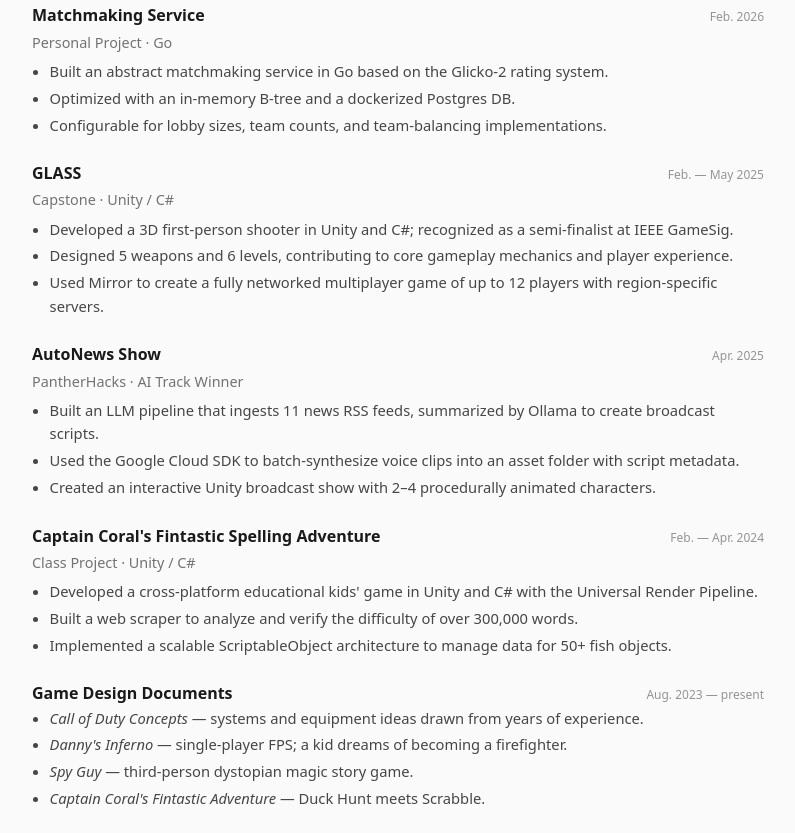
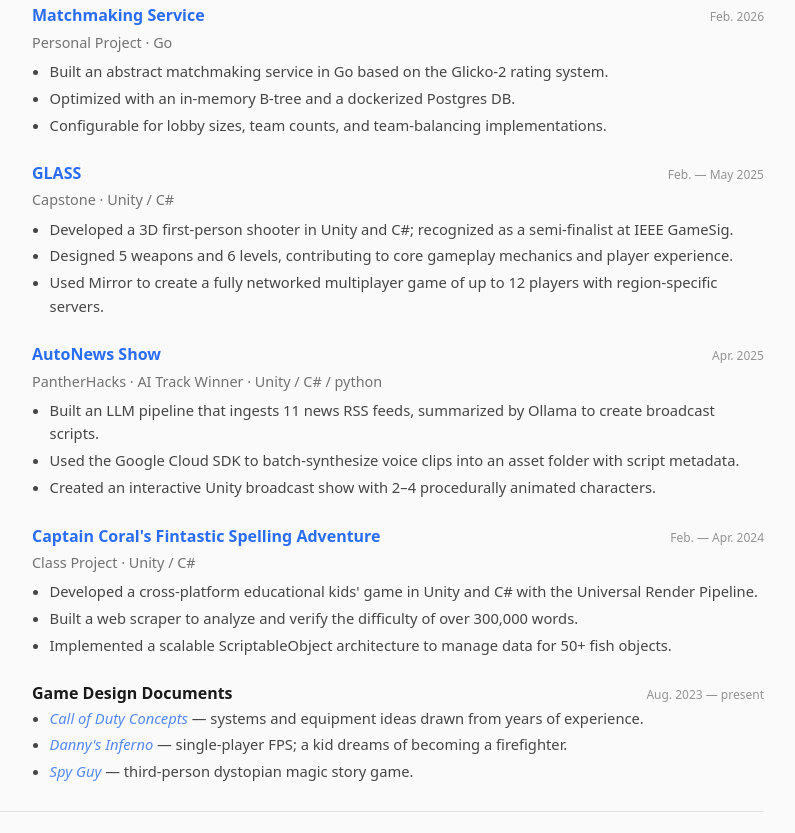
Before and after one commit to Greg-Chinnici/gregdev, a website: page public/index.html in a window 1280 px wide. Shown: the part 685-1518 px from the top of the page, without its empty margins (346-1141 px from the left). Drawn offline with Linux system fonts and the light colour scheme.

Commit message:
added links to resume content

```diff
--- a/public/index.html
+++ b/public/index.html
@@ -88,7 +88,7 @@
 
           <div class="resume-entry">
             <div class="resume-entry-header">
-              <span class="resume-entry-title">Matchmaking Service</span>
+              <span class="resume-entry-title"><a href="https://github.com/Greg-Chinnici/go-match-maker" target="_blank" rel="noopener noreferrer">Matchmaking Service</a></span>
               <span class="resume-entry-date">Feb. 2026</span>
             </div>
             <p class="resume-entry-org">Personal Project · Go</p>
@@ -101,7 +101,7 @@
 
           <div class="resume-entry">
             <div class="resume-entry-header">
-              <span class="resume-entry-title">GLASS</span>
+              <span class="resume-entry-title"><a href="https://www.youtube.com/watch?v=y9tV5KNPlOQ" target="_blank" rel="noopener noreferrer">GLASS</a></span>
               <span class="resume-entry-date">Feb. — May 2025</span>
             </div>
             <p class="resume-entry-org">Capstone · Unity / C#</p>
@@ -114,10 +114,10 @@
 
           <div class="resume-entry">
             <div class="resume-entry-header">
-              <span class="resume-entry-title">AutoNews Show</span>
+              <span class="resume-entry-title"><a href="https://github.com/Greg-Chinnici/AutoNews" target="_blank" rel="noopener noreferrer">AutoNews Show</a></span>
               <span class="resume-entry-date">Apr. 2025</span>
             </div>
-            <p class="resume-entry-org">PantherHacks · AI Track Winner</p>
+            <p class="resume-entry-org">PantherHacks · AI Track Winner · Unity / C# / python</p>
             <ul>
               <li>Built an LLM pipeline that ingests 11 news RSS feeds, summarized by Ollama to create broadcast scripts.</li>
               <li>Used the Google Cloud SDK to batch-synthesize voice clips into an asset folder with script metadata.</li>
@@ -127,7 +127,7 @@
 
           <div class="resume-entry">
             <div class="resume-entry-header">
-              <span class="resume-entry-title">Captain Coral's Fintastic Spelling Adventure</span>
+              <span class="resume-entry-title"><a href="https://www.youtube.com/watch?v=uV4CMijPF9g" target="_blank" rel="noopener noreferrer">Captain Coral's Fintastic Spelling Adventure</a></span>
               <span class="resume-entry-date">Feb. — Apr. 2024</span>
             </div>
             <p class="resume-entry-org">Class Project · Unity / C#</p>
@@ -144,10 +144,9 @@
               <span class="resume-entry-date">Aug. 2023 — present</span>
             </div>
             <ul>
-              <li><em>Call of Duty Concepts</em> — systems and equipment ideas drawn from years of experience.</li>
-              <li><em>Danny's Inferno</em> — single-player FPS; a kid dreams of becoming a firefighter.</li>
-              <li><em>Spy Guy</em> — third-person dystopian magic story game.</li>
-              <li><em>Captain Coral's Fintastic Adventure</em> — Duck Hunt meets Scrabble.</li>
+              <li><a href="https://docs.google.com/document/d/1cgnQ6Be8NGl03rhQidsPpjYPp5N_3jPPY4WobdGXgo4/edit?usp=sharing" target="_blank" rel="noopener noreferrer"><em>Call of Duty Concepts</em></a> — systems and equipment ideas drawn from years of experience.</li>
+              <li><a href="https://miro.com/app/board/uXjVG11WyJg=/?share_link_id=407895382968" target="_blank" rel="noopener noreferrer"><em>Danny's Inferno</em></a> — single-player FPS; a kid dreams of becoming a firefighter.</li>
+              <li><a href="https://docs.google.com/document/d/1wTiskIIV1P2u8_pE30pURalhVdgUUi5WPqs8OIe6kxQ/edit?usp=sharing" target="_blank" rel="noopener noreferrer"><em>Spy Guy</em></a> — third-person dystopian magic story game.</li>
             </ul>
           </div>
 
```
